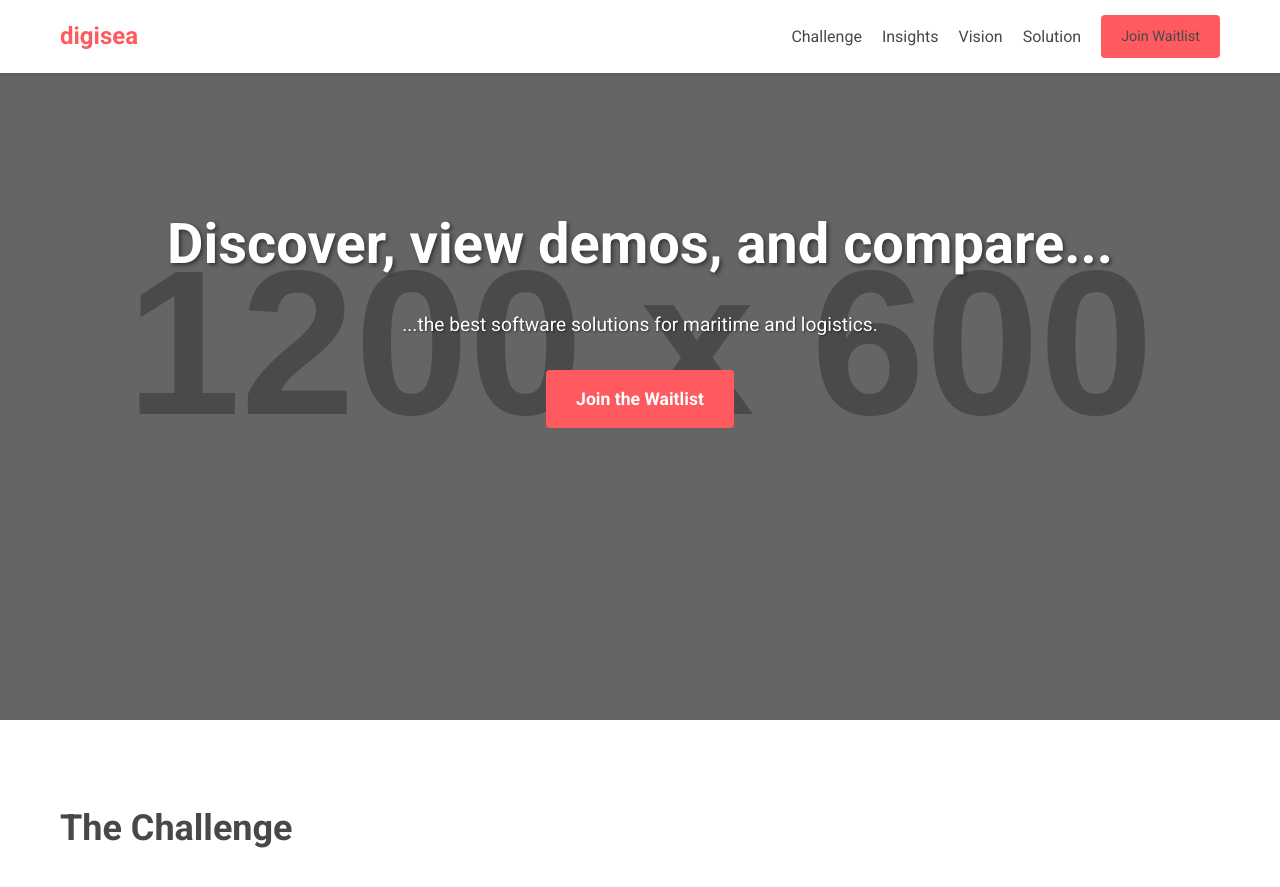
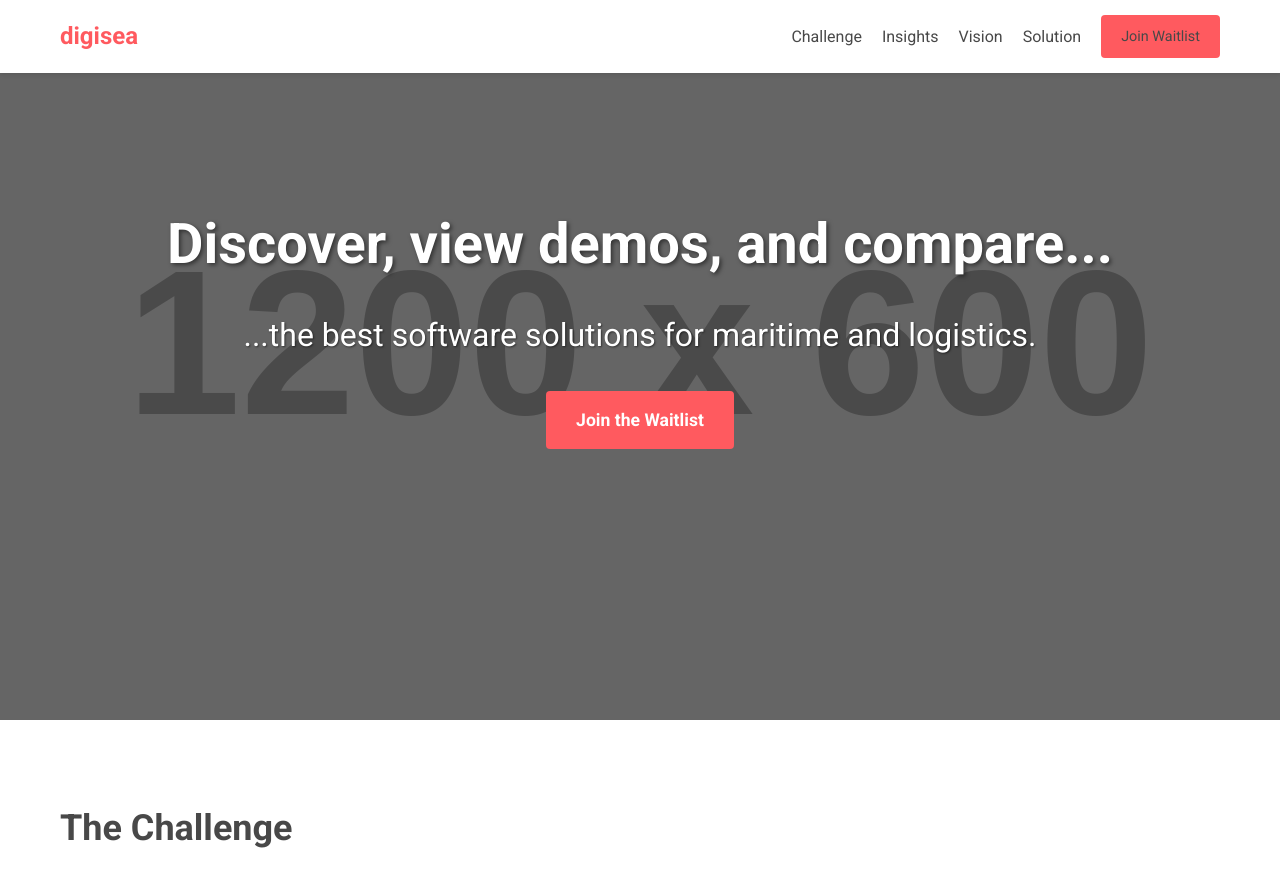
Before and after one commit to sasatass/digisea, a Jekyll site: the page built from index.markdown, in a window 1280 px wide and 900 px high. Shown: the top 887 px of the window. Built offline with Jekyll 4.4.1, drawn with Linux system fonts in a browser that asks for light colours; a script that is not in the unit is left out.

Commit message:
Update main.css

```diff
--- a/assets/css/main.css
+++ b/assets/css/main.css
@@ -131,7 +131,7 @@ nav {
 }
 
 #hero p {
-    font-size: 1.2em;
+    font-size: 2.0em;
     max-width: 800px;
     margin: 0 auto 30px;
     text-shadow: 1px 1px 2px rgba(0,0,0,0.5);
```
